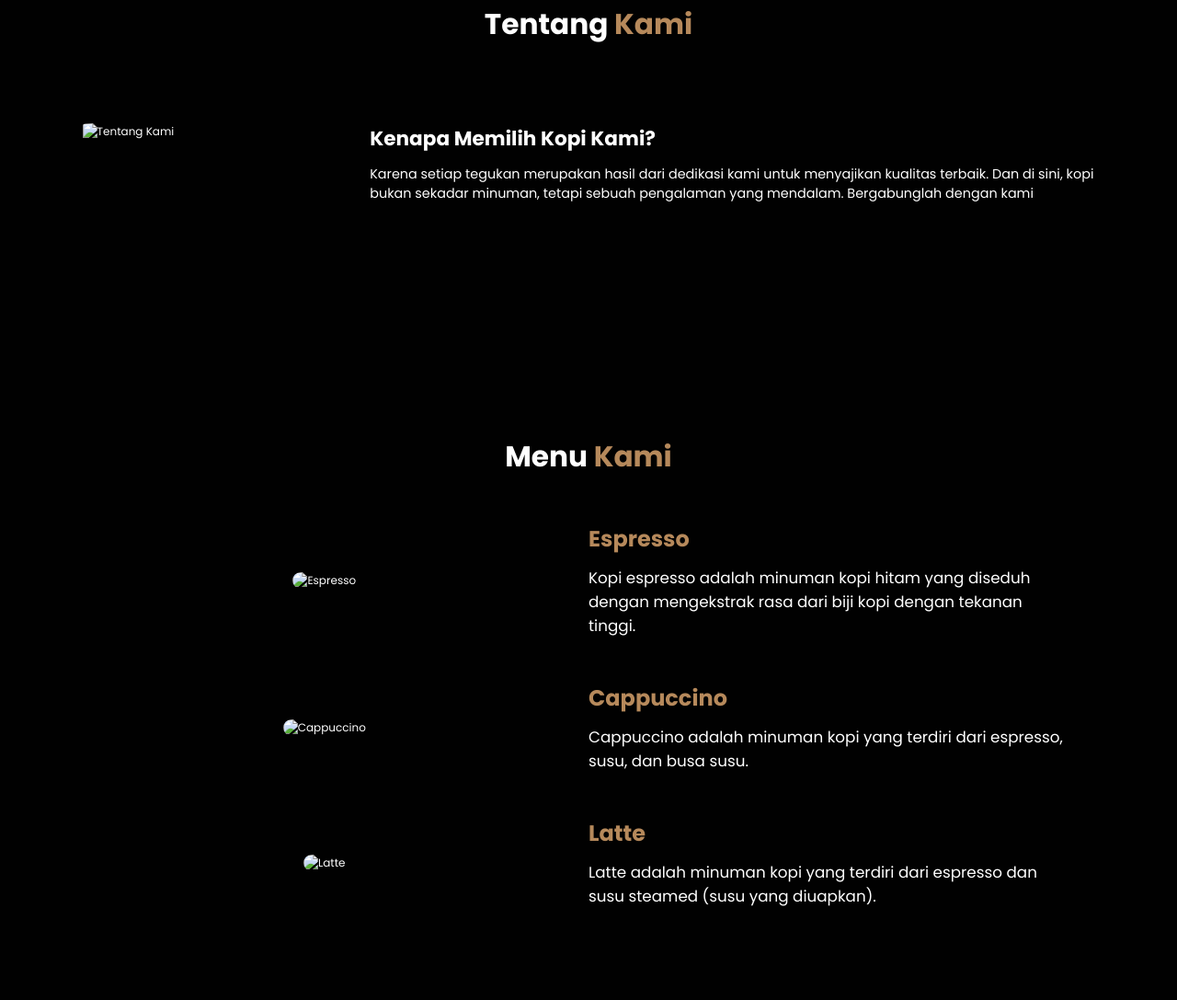
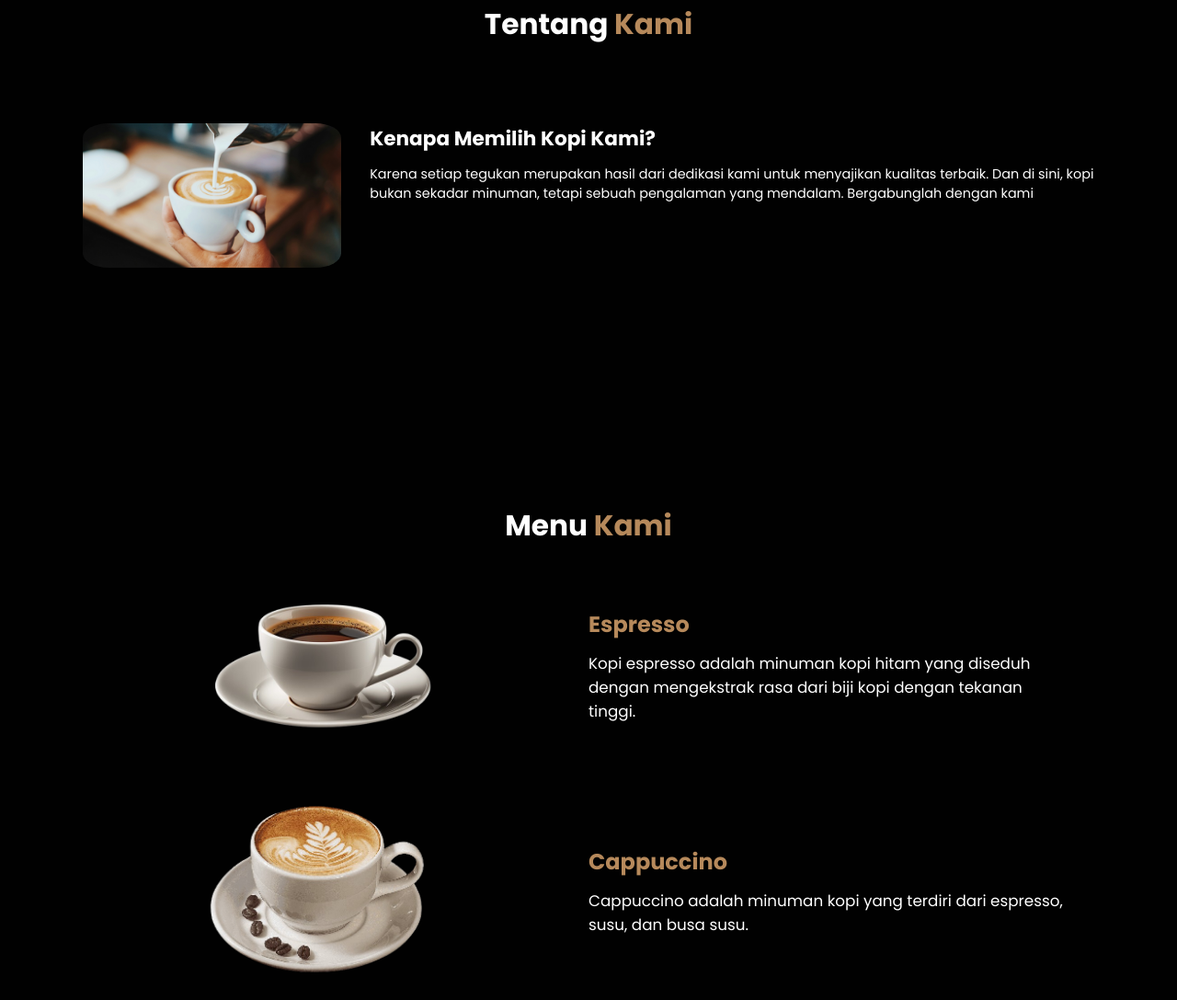
Before and after one commit to 4druuuu/seankopi, a plain HTML site: page index.html in a window 1280 px wide. Shown: the part 929-2016 px from the top of the page at 92% size. Drawn offline with nearby package versions, Linux system fonts and the light colour scheme; the site is published under a folder, as on GitHub Pages, so addresses that start at the root find nothing.

Commit message:
index.html

```diff
--- a/index.html
+++ b/index.html
@@ -58,7 +58,7 @@
     <h2>Tentang <span>Kami</span></h2>
     <div class="row">
       <div class="about-img">
-        <img src="/assets/img/kpio.jpg" alt="Tentang Kami">
+        <img src="./assets/img/kpio.jpg" alt="Tentang Kami">
       </div>
       <div class="content">
         <h3>Kenapa Memilih Kopi Kami?</h3>
@@ -75,7 +75,7 @@
 
     <div class="menu-item">
       <div class="menu-item-img">
-        <img src="/assets/img/espresso.png" alt="Espresso">
+        <img src="./assets/img/espresso.png" alt="Espresso">
       </div>
       <div class="menu-item-info">
         <h3>Espresso</h3>
@@ -85,7 +85,7 @@
     </div>
     <div class="menu-item">
       <div class="menu-item-img">
-        <img src="/assets/img/capucino.png" alt="Cappuccino">
+        <img src="./assets/img/capucino.png" alt="Cappuccino">
       </div>
       <div class="menu-item-info">
         <h3>Cappuccino</h3>
@@ -94,7 +94,7 @@
     </div>
     <div class="menu-item">
       <div class="menu-item-img">
-        <img src="/assets/img/latte.png" alt="Latte">
+        <img src="./assets/img/latte.png" alt="Latte">
       </div>
       <div class="menu-item-info">
         <h3>Latte</h3>
```
